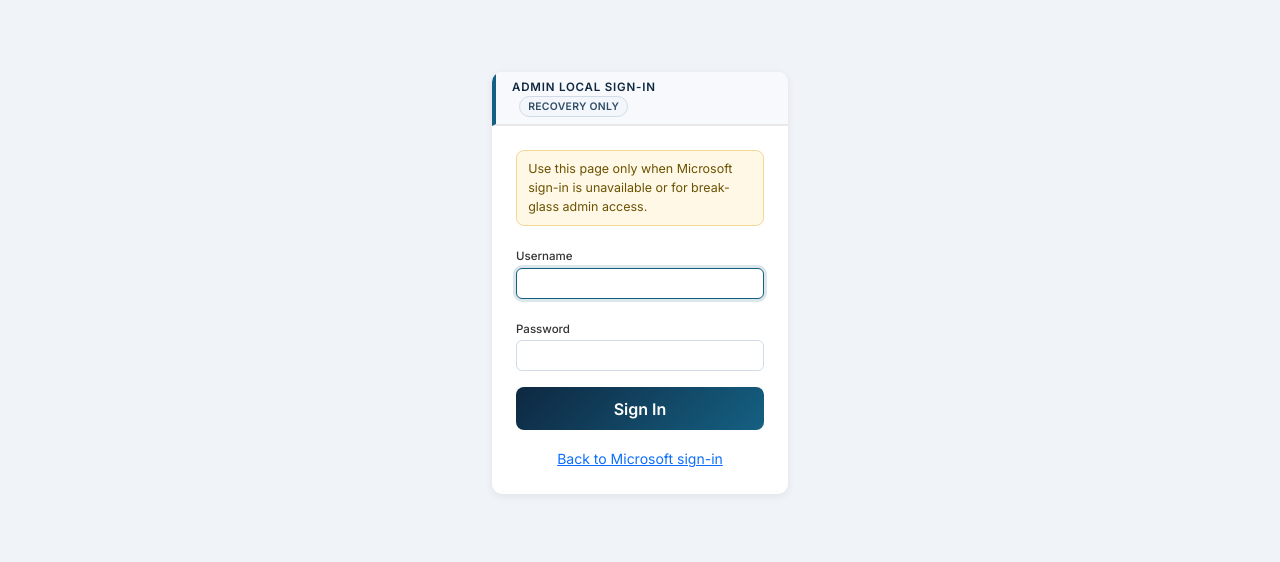
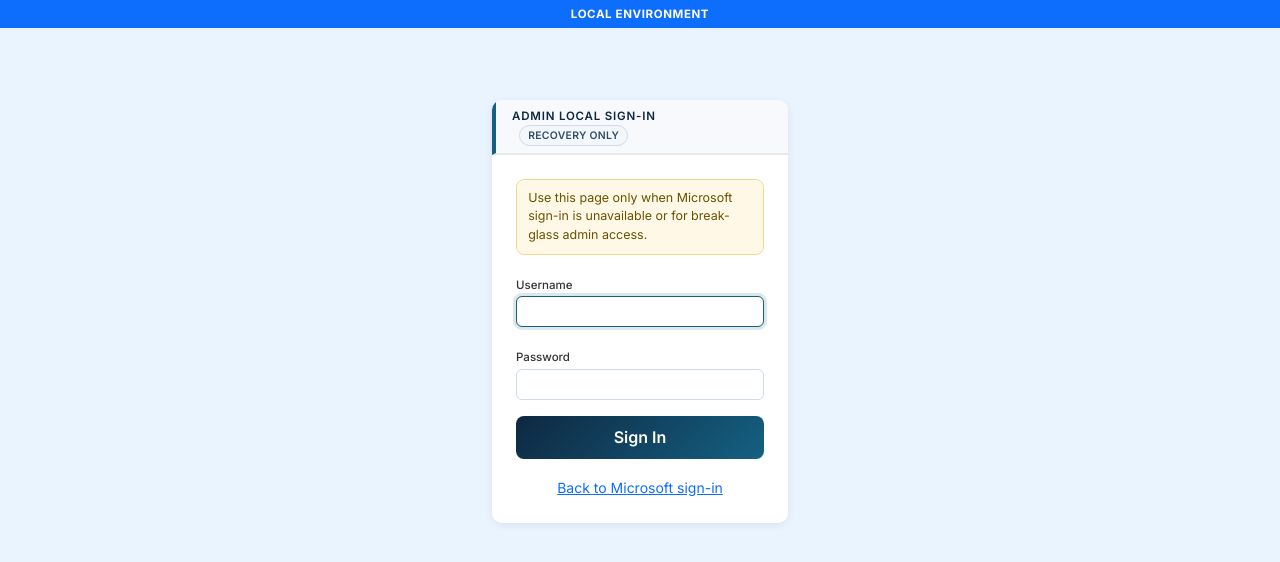
Before and after one commit to maxwellkeeping/RecoveryNote, a Flask app: page /admin/login in a window 1280 px wide. Shown: the top 562 px of the page. Run offline with Flask 2, Linux system fonts and the light colour scheme; data that the repository does not hold is empty; some libraries are stand-ins or nearby versions.

Commit message:
Add local and staging environment visual indicators

```diff
--- a/app.py
+++ b/app.py
@@ -80,6 +80,47 @@ app.secret_key = os.environ.get("SECRET_KEY", "dev-secret-change-in-production")
 app.jinja_env.globals["sanitize_name"] = lambda s: re.sub(
     r"[^0-9A-Za-z]+", "_", s
 ).strip("_")
+
+
+def _runtime_environment():
+    """Return one of: local, staging, production."""
+    explicit = os.environ.get("APP_ENV", "").strip().lower()
+    if explicit in {"local", "staging", "production", "prod"}:
+        return "production" if explicit == "prod" else explicit
+
+    slot_name = os.environ.get("WEBSITE_SLOT_NAME", "").strip().lower()
+    if slot_name == "staging":
+        return "staging"
+
+    if has_request_context():
+        host = (request.host or "").lower()
+        if "localhost" in host or host.startswith("127.0.0.1"):
+            return "local"
+        if "-staging." in host:
+            return "staging"
+
+    return "production"
+
+
+@app.context_processor
+def inject_environment_theme():
+    env = _runtime_environment()
+    body_class = ""
+    label = ""
+    if env == "local":
+        body_class = "env-local"
+        label = "LOCAL"
+    elif env == "staging":
+        body_class = "env-staging"
+        label = "STAGING"
+
+    title_prefix = f"[{label}] " if label else ""
+    return {
+        "env_name": env,
+        "env_label": label,
+        "env_body_class": body_class,
+        "env_title_prefix": title_prefix,
+    }
 
 # ── Flask-Login setup ────────────────────────────────────────────────────────
 login_manager = LoginManager()
--- a/templates/base.html
+++ b/templates/base.html
@@ -3,11 +3,32 @@
   <head>
     <meta charset="utf-8">
     <meta name="viewport" content="width=device-width, initial-scale=1">
-    <title>Recovery Note — {% block title %}{% endblock %}</title>
+    <title>{{ env_title_prefix }}Recovery Note — {% block title %}{% endblock %}</title>
     <link href="https://cdn.jsdelivr.net/npm/bootstrap@5.3.0/dist/css/bootstrap.min.css" rel="stylesheet">
     <link href="https://fonts.googleapis.com/css2?family=Inter:wght@400;500;600;700&family=JetBrains+Mono:wght@400;500&display=swap" rel="stylesheet">
     <style>
       body { font-family: 'Inter', sans-serif; background: #f0f4f8; margin: 0; }
+
+      /* Visual safety cues for non-production environments. */
+      body.env-local { background: #eaf4ff; }
+      body.env-staging { background: #fff6e5; }
+
+      .env-banner {
+        text-align: center;
+        padding: .35rem .75rem;
+        font-size: .72rem;
+        font-weight: 700;
+        letter-spacing: .6px;
+        text-transform: uppercase;
+      }
+      .env-banner-local {
+        background: #0d6efd;
+        color: #fff;
+      }
+      .env-banner-staging {
+        background: #b35a00;
+        color: #fff;
+      }
 
       /* ── Top navbar ──────────────────────────────────────────────────────── */
       .app-navbar {
@@ -117,7 +138,13 @@
       {% block extra_css %}{% endblock %}
     </style>
   </head>
-  <body>
+  <body class="{{ env_body_class }}">
+
+    {% if env_name == 'local' %}
+    <div class="env-banner env-banner-local">Local Environment</div>
+    {% elif env_name == 'staging' %}
+    <div class="env-banner env-banner-staging">Staging Environment</div>
+    {% endif %}
 
     <!-- ── Navbar ─────────────────────────────────────────────────────────── -->
     {% if current_user.is_authenticated %}
```
